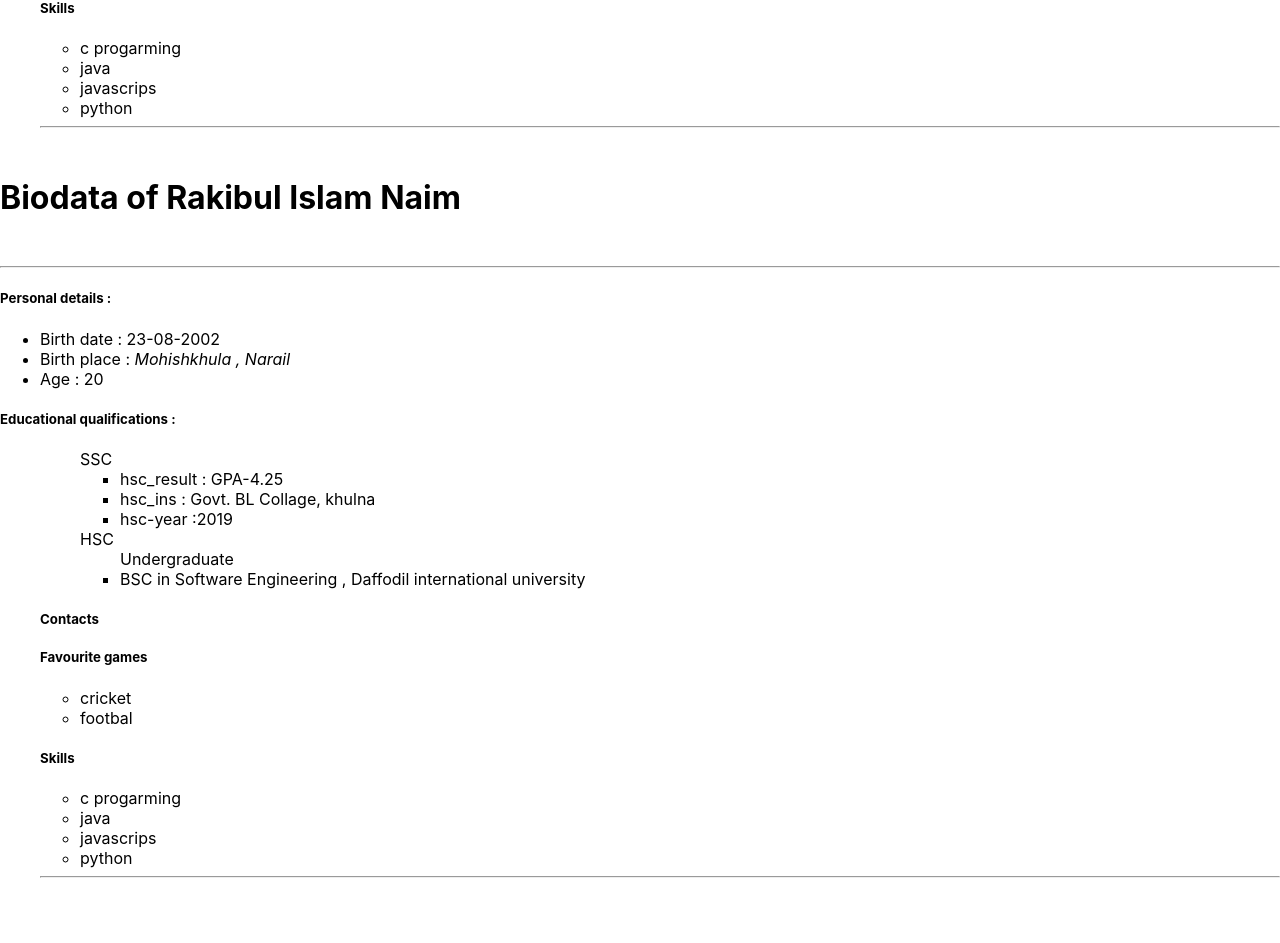
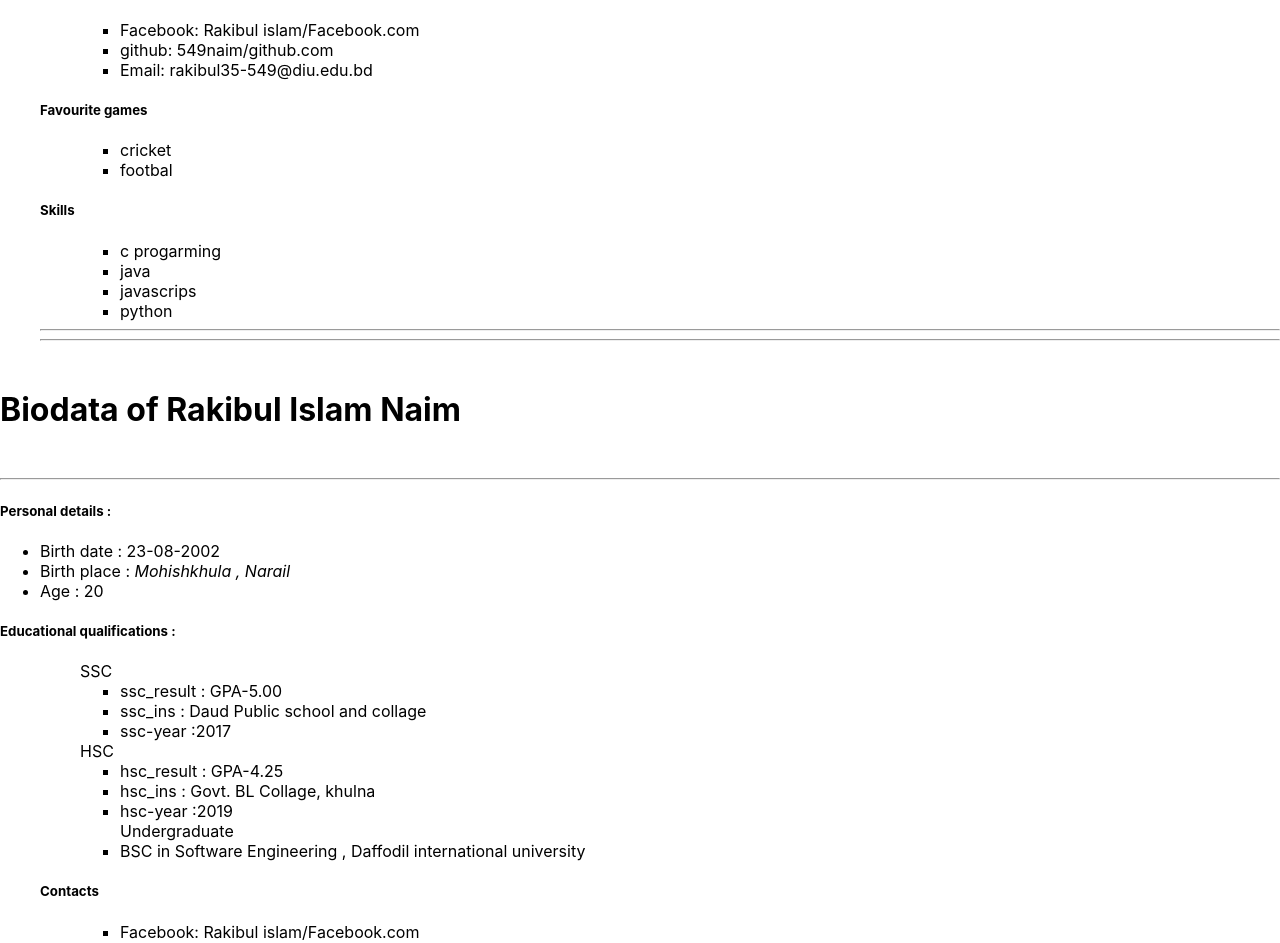
Before and after one commit to 549naim/new-react, a React (Create React App) app: page / in a window 1280 px wide. Shown: the part 533-1476 px from the top of the page. Built offline with nearby package versions, Linux system fonts and the light colour scheme.

Commit message:
you demo messgae

```diff
--- a/src/App.js
+++ b/src/App.js
@@ -1,54 +1,18 @@
 // import logo from './logo.svg';
 
 import './App.css';
-import Comp1 from './components/Comp1';
-import Button from './components/Button';
-import Subcontact from './components/Subcontact';
-
-
-
+import Maincomp from './components/Maincomp';
 
 
 function App() {
 
   return (
-    <div className="App">
 
-      <Comp1
-        name="Rakibul Islam Naim"
-        b_date="23-08-2002"
-        b_place="Mohishkhula , Narail"
-        Age="20"
-        university="BSC in Software Engineering ,
-        Daffodil international university"
-        // game={["footabl","cricket","batminton","hokky"]}
-
-      />
-      <Comp1
-        name="Rakibul Islam Naim"
-        b_date="23-08-2002"
-        b_place="Mohishkhula , Narail"
-        Age="20"
-        university="BSC in Software Engineering ,
-        Daffodil international university"
-        // game={["footabl","cricket","batminton","hokky"]}
-        subContact={<Subcontact
-          personal_info={[
-              "hsc_result : GPA-4.25",
-              "hsc_ins : Govt. BL Collage, khulna",
-              "hsc-year :2019",
-          ]}
-      />}
-      />
+     <Maincomp/>
 
 
 
 
-      <Button />
-
-
-
-    </div>
   );
 }
 
--- a/src/components/Comp1.jsx
+++ b/src/components/Comp1.jsx
@@ -1,8 +1,4 @@
 import React from 'react';
-import Subcontact from './Subcontact';
-import Prccom from './Prccom';
-
-
 function Comp1(props) {
 
 
@@ -20,50 +16,39 @@ function Comp1(props) {
             <h5>Educational qualifications :</h5>
             <ul className="edu-qualifications">
                 <ul>SSC
-                    {props.subContact}
+                    {props.sscResult}
+
                 </ul>
                 <ul>HSC
+                {props.subContact}
 
-                    {/* <Subcontact
-                        personal_info={[
-                            "hsc_result : GPA-4.25",
-                            "hsc_ins : Govt. BL Collage, khulna",
-                            "hsc-year :2019",
-                        ]}
-
-                    /> */}
                     <ul />
                     <ul>Undergraduate
                         <li>
                             {props.university}
                         </li>
                     </ul>
-
-
-
                 </ul>
 
                 <h5>Contacts</h5>
-
-
+                   <ul>
+                       {props.contact}
+                   </ul>
                 <h5>Favourite games</h5>
                 <div>
 
-                    <Prccom
-
-                    />
-                    {/* <Subcontact
-                 personal_info={props.games}
-               /> */}
-
-
+                   <ul>
+                       {props.games}
+                   </ul>
                 </div>
                 <h5>Skills</h5>
                 <div>
-                    <Subcontact
-                        personal_info={["c progarming", "java", "javascrips", "python"]}
-                    />
+                    <ul>
+                        {props.skills}
+                    </ul>
+
                 </div>
+                <hr />
                 <hr />
                 <br />
 
--- /dev/null
+++ b/src/components/Maincomp.jsx
@@ -0,0 +1,103 @@
+import React from 'react';
+
+import Comp1 from './Comp1';
+import Button from './Button';
+import Subcontact from './Subcontact';
+import Prccom from './Prccom';
+
+function Maincomp() {
+    return (
+        <div className="App">
+
+            <Comp1
+                name="Rakibul Islam Naim"
+                b_date="23-08-2002"
+                b_place="Mohishkhula , Narail"
+                Age="20"
+                university="BSC in Software Engineering ,
+      Daffodil international university"
+                // game={["footabl","cricket","batminton","hokky"]}
+                subContact={<Subcontact
+                    personal_info={[
+                        "hsc_result : GPA-4.25",
+                        "hsc_ins : Govt. BL Collage, khulna",
+                        "hsc-year :2019",
+                    ]}
+
+                />}
+
+                sscResult={<Subcontact
+                    personal_info={[
+                        "ssc_result : GPA-5.00",
+                        "ssc_ins : Daud Public school and collage",
+                        "ssc-year :2017",
+                    ]}
+
+                />}
+                contact={<Subcontact
+                    personal_info={[
+                        "Facebook: Rakibul islam/Facebook.com",
+                        "github: 549naim/github.com",
+                        "Email: rakibul35-549@diu.edu.bd",
+                    ]}
+
+                />}
+                games={<Prccom />}
+                skills={ <Subcontact
+                    personal_info={["c progarming", "java", "javascrips", "python"]}
+                /> }
+
+
+            />
+
+
+
+             <Comp1
+                name="Rakibul Islam Naim"
+                b_date="23-08-2002"
+                b_place="Mohishkhula , Narail"
+                Age="20"
+                university="BSC in Software Engineering ,
+      Daffodil international university"
+                // game={["footabl","cricket","batminton","hokky"]}
+                subContact={<Subcontact
+                    personal_info={[
+                        "hsc_result : GPA-4.25",
+                        "hsc_ins : Govt. BL Collage, khulna",
+                        "hsc-year :2019",
+                    ]}
+
+                />}
+
+                sscResult={<Subcontact
+                    personal_info={[
+                        "ssc_result : GPA-5.00",
+                        "ssc_ins : Daud Public school and collage",
+                        "ssc-year :2017",
+                    ]}
+
+                />}
+                contact={<Subcontact
+                    personal_info={[
+                        "Facebook: Rakibul islam/Facebook.com",
+                        "github: 549naim/github.com",
+                        "Email: rakibul35-549@diu.edu.bd",
+                    ]}
+
+                />}
+                games={<Prccom />}
+                skills={ <Subcontact
+                    personal_info={["c progarming", "java", "javascrips", "python"]}
+                /> }
+
+
+            />
+            <Button />
+
+
+
+        </div>
+    )
+}
+
+export default Maincomp;
```
